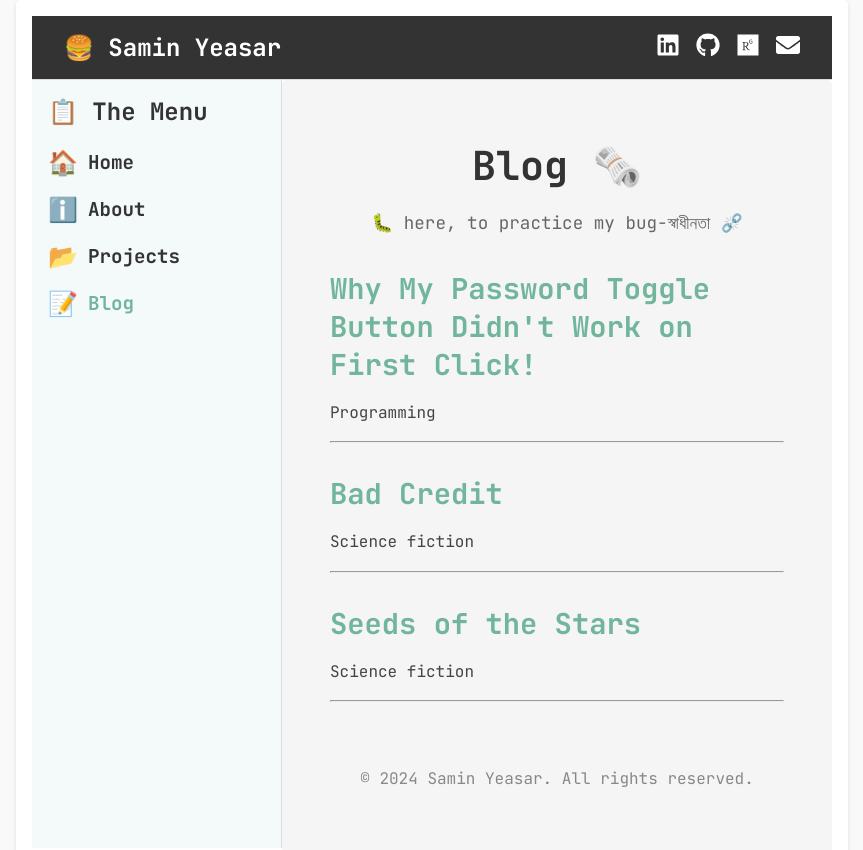
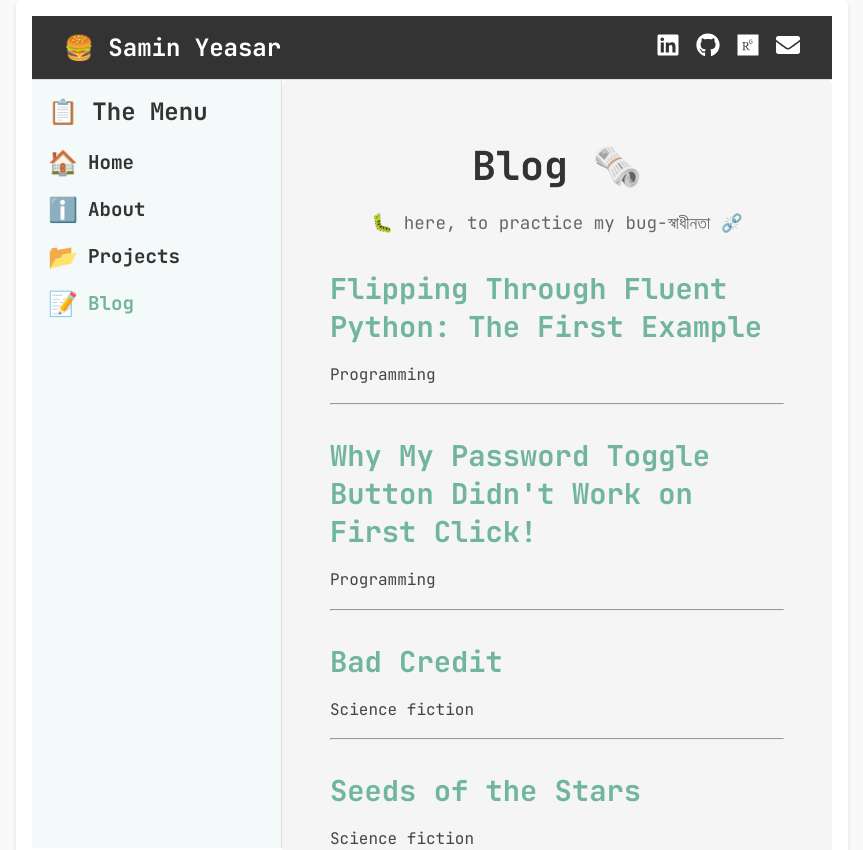
Before and after one commit to Y3454R/my-portfolio-website, a Next.js app: page /blog in a window 1280 px wide. Shown: the top 850 px of the page, without its empty margins (208-1071 px from the left). Built offline with nearby package versions, Linux system fonts and the light colour scheme.

Commit message:
:star: new: Add new blog

```diff
--- a/src/data/posts.js
+++ b/src/data/posts.js
@@ -1,4 +1,36 @@
 export const posts = [
+  {
+    slug: "fluent-python-frenchdeck",
+    title: "Flipping Through Fluent Python: The First Example ",
+    genre: "Programming",
+    date: "November 13, 2025",
+    author: "Samin Yeasar",
+    image: "/blogs/fluent_python_1.png",
+    content: `
+    <p>Today, in a fine November afternoon, I was flipping through the book — <a href="https://www.goodreads.com/book/show/22800567-fluent-python" target="_blank"><em>Fluent Python</em></a>. Though I should not say "flipping," because I stumbled upon the very first example.</p>
+
+    <pre><code>import collections
+Card = collections.namedtuple('Card', ['rank', 'suit'])</code></pre>
+
+    <p>I was wondering — wtf is this <code>Card</code> doing? Is this creating a class? Or an object? Or what?</p>
+
+    <p>Turned out, <code>namedtuple</code> is a <strong>factory function</strong>. "Factory function" was a new (still fresh) term to me. It sounded fancy, but I interpreted it like this: it’s a function that makes a class for me. So <code>Card</code> is now a class, and when I do <code>Card('A', 'spades')</code>, I get an instance of it. Each card is immutable, lightweight (compared to a full custom class, <code>namedtuple</code> creates a very small, memory-efficient object; it doesn’t have a <code>__dict__</code> for storing attributes dynamically, which saves memory and is faster to create), and has fields accessible by name, which improves readability and reduces errors. For example, <code>c.rank</code> and <code>c.suit</code> clearly indicate what data they hold, enhancing clarity and maintainability.</p>
+
+    <p>Reviewed the underscore conventions, just a footnote — a <strong>single leading underscore (<code>_attr</code>) signals internal use</strong>, a <strong>double leading underscore (<code>__attr</code>) triggers name mangling to avoid subclass conflicts</strong>, and a <strong>trailing underscore (<code>attr_</code>) is used to avoid naming conflicts with Python keywords</strong>. <code>_cards</code> follows the first convention: it holds all the card objects, but the class doesn't expose the list directly, instead providing a controlled interface through Python's special methods.</p>
+
+    <p>By implementing <code>__len__</code> and <code>__getitem__</code>, the deck behaves like a standard Python sequence (i.e., an object that supports indexing, slicing, iteration, and <code>len()</code> just like a list, tuple, or string):</p>
+
+    <pre><code>def __len__(self):
+    return len(self._cards)
+
+def __getitem__(self, position):
+    return self._cards[position]</code></pre>
+
+    <p><code>__len__</code> allows <code>len(deck)</code> to return the number of cards. <code>__getitem__</code> allows indexing and slicing: <code>deck[0]</code> returns the first card, <code>deck[:3]</code> returns the top three, and <code>deck[12::13]</code> selects all the aces. Because <code>_cards</code> is a list, these operations are handled automatically, and the deck also becomes iterable. I can loop over it, pass it to <code>random.choice</code>, or slice it any way I like — all without writing extra code.</p>
+
+    <p>The combination of <code>namedtuple</code> for cards and the sequence protocol for the deck shows the coolness of Python's data model: minimal, clear, and fully integrated with built-in operations.</p>
+  `,
+  },
   {
     slug: "password-toggle-button-bug",
     title: "Why My Password Toggle Button Didn't Work on First Click!",
```
Also changed, not shown: public/blogs/fluent_python_1.png (added).
